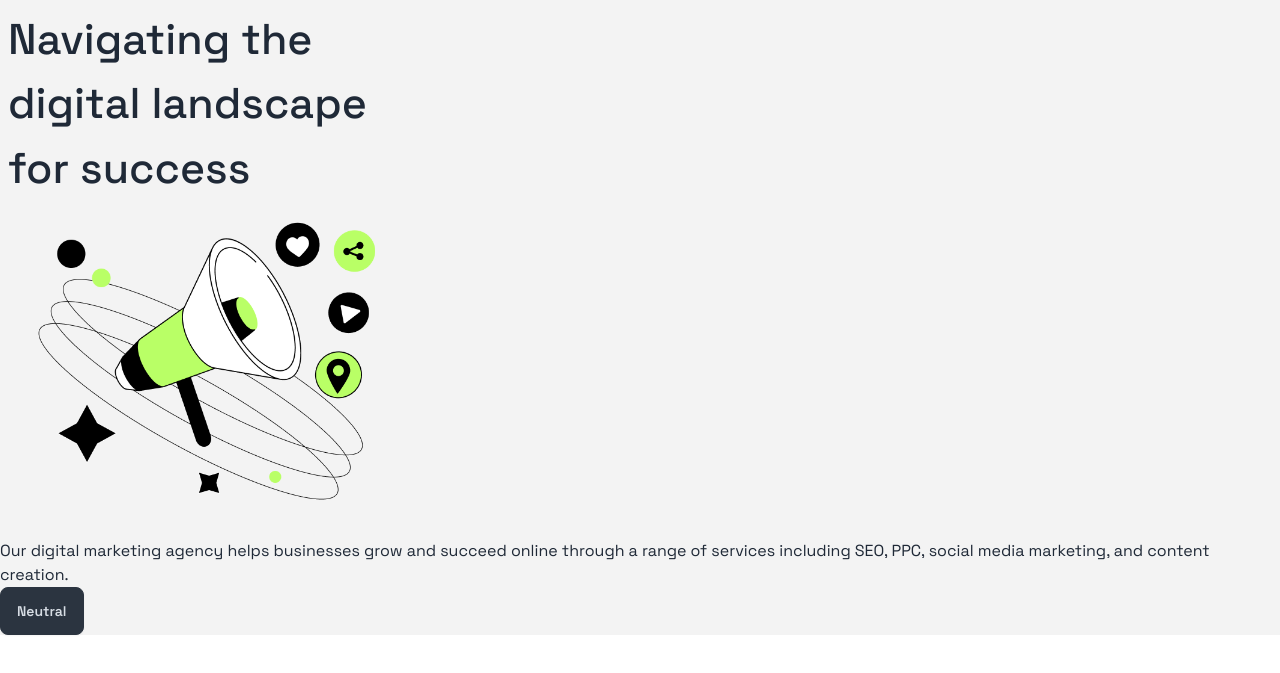
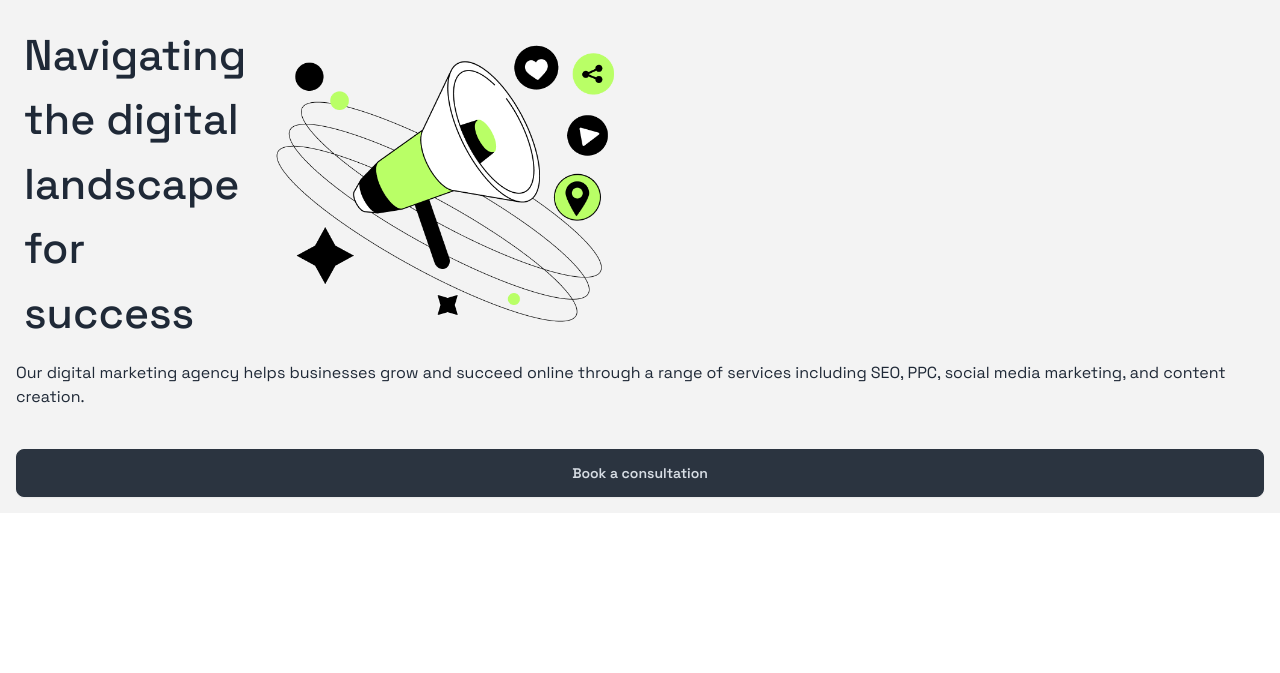
Before and after one commit to parba49/Edge_mid_postivus, a plain HTML site: page postivus/index.html in a window 1280 px wide. Shown: the part 61-734 px from the top of the page. Drawn offline with nearby package versions, Linux system fonts and the light colour scheme.

Commit message:
second commit

```diff
--- a/postivus/index.html
+++ b/postivus/index.html
@@ -24,7 +24,7 @@
 </head>
 <body class="bg-[#F3F3F3]">
 
-    <header class=>
+    <header>
         <nav class="md:flex md:flex-col justify-center items-center lg:flex-row lg:justify-between lg:items-center">
 
             <div class="flex justify-between justify-center items-center p-5 md:flex-rows">
@@ -45,17 +45,17 @@
 
         </nav>
 
-        <div>
-            <div class="px-2 w-[390px]">
+        <div class="p-4">
+            <div class="px-2 w-[390px] lg:flex">
                 <h1 class="font-medium text-[43px] ml-0 ">Navigating the digital landscape for success</h1>
 
                 <img class="m-3.5 w-[361.44px]" src="desktop/cover.png" alt="">
             </div>
 
             <div class="mx-auto">
-                <p class="font-normal text-base">Our digital marketing agency helps businesses grow and succeed online through a range of services including SEO, PPC, social media marketing, and content creation.</p>
+                <p class="font-normal text-base ">Our digital marketing agency helps businesses grow and succeed online through a range of services including SEO, PPC, social media marketing, and content creation.</p>
 
-                <button class="btn btn-neutral">Neutral</button>
+                <button class="btn btn-neutral w-full mt-10">Book a consultation</button>
             </div>
         </div>
     </header>
```
